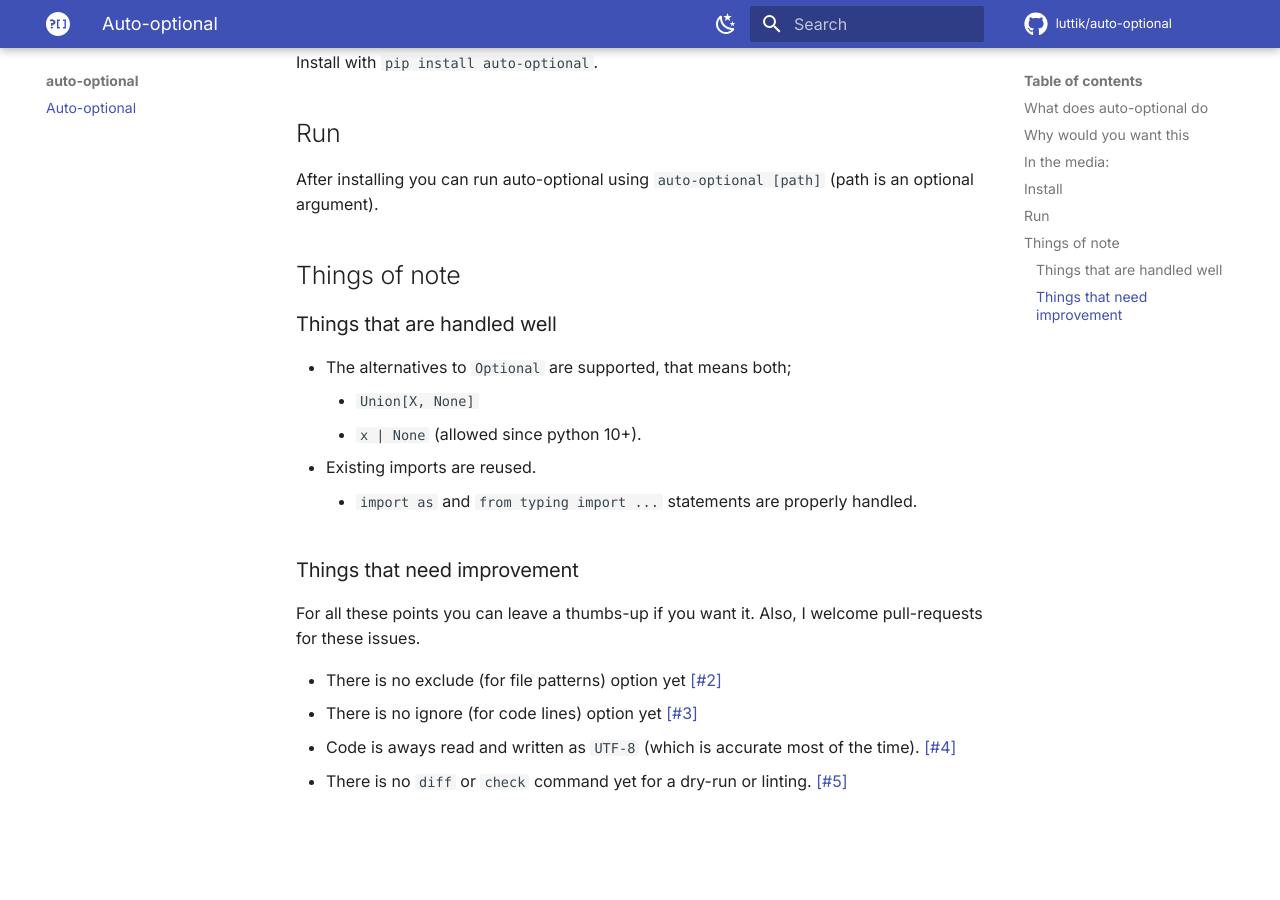
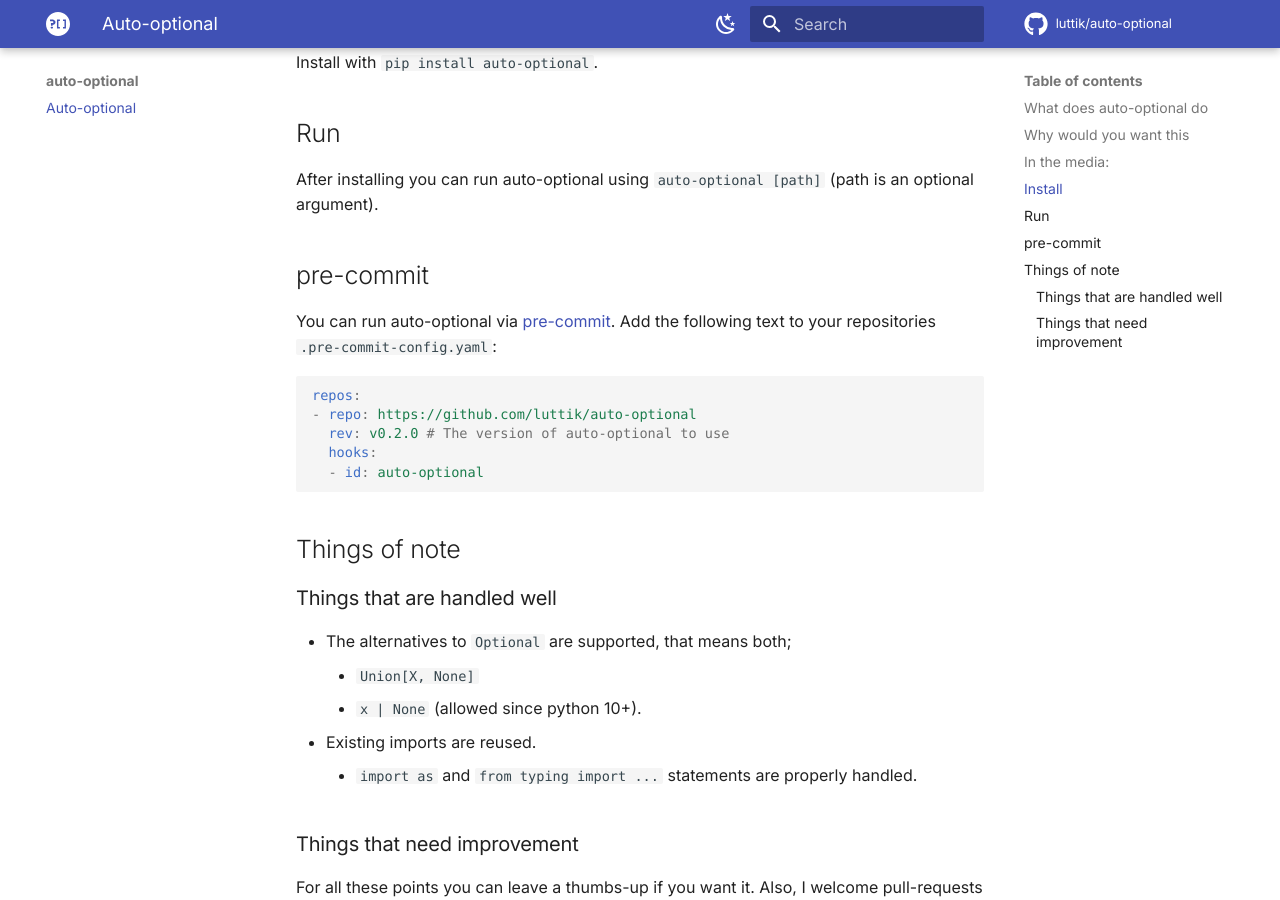
Before and after one commit to Luttik/auto-optional, an MkDocs documentation site: the page built from docs/index.md, in a window 1280 px wide and 900 px high, scrolled down 1546 px. Built offline with MkDocs 1.6.1 and Material for MkDocs 9.7.7, drawn with Linux system fonts in a browser that asks for light colours; comment, search, counter and statistics services are not loaded; before the commit the page ends 2364 px from its top, so only the background shows below that.

Commit message:
Add pre-commit hook for running auto-optional

````diff
--- /dev/null
+++ b/.pre-commit-hooks.yaml
@@ -0,0 +1,6 @@
+-   id: auto-optional
+    name: auto-optional
+    description: Adds the Optional type-hint to arguments where the default value is None
+    entry: auto-optional
+    language: python
+    types: [python]
--- a/docs/index.md
+++ b/docs/index.md
@@ -74,6 +74,19 @@
 ## Run
 After installing you can run auto-optional using `auto-optional [path]` (path is an optional argument).
 
+## pre-commit
+
+You can run auto-optional via [pre-commit](https://pre-commit.com/).
+Add the following text to your repositories `.pre-commit-config.yaml`:
+
+```yaml
+repos:
+- repo: https://github.com/luttik/auto-optional
+  rev: v0.2.0 # The version of auto-optional to use
+  hooks:
+  - id: auto-optional
+```
+
 ## Things of note
 
 ### Things that are handled well
````
Also changed, not shown: README.md (+13 -0 lines).
